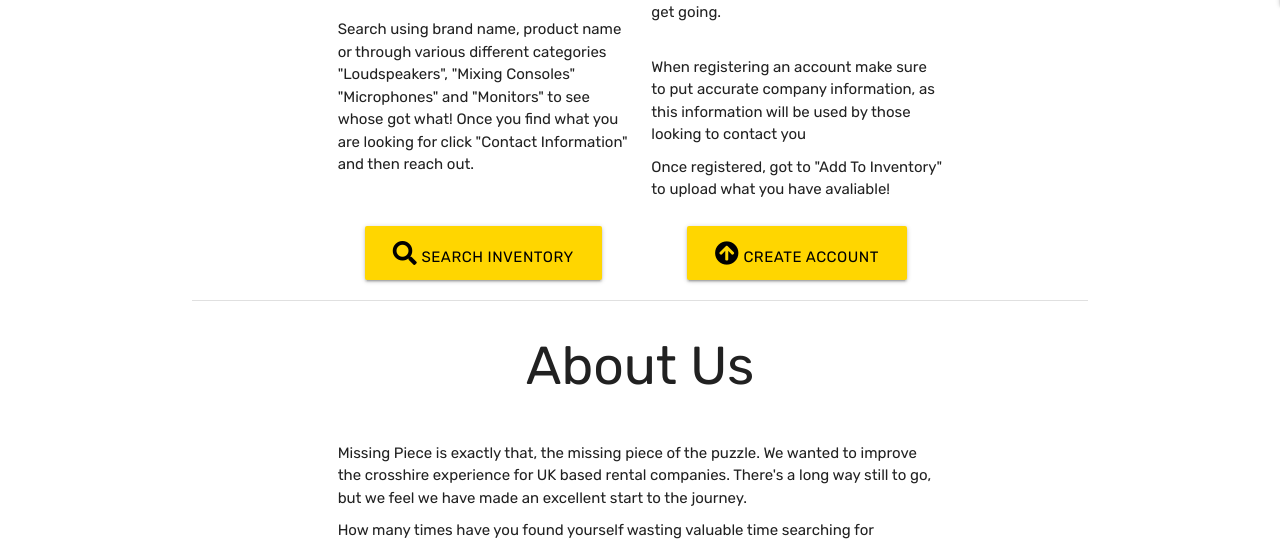
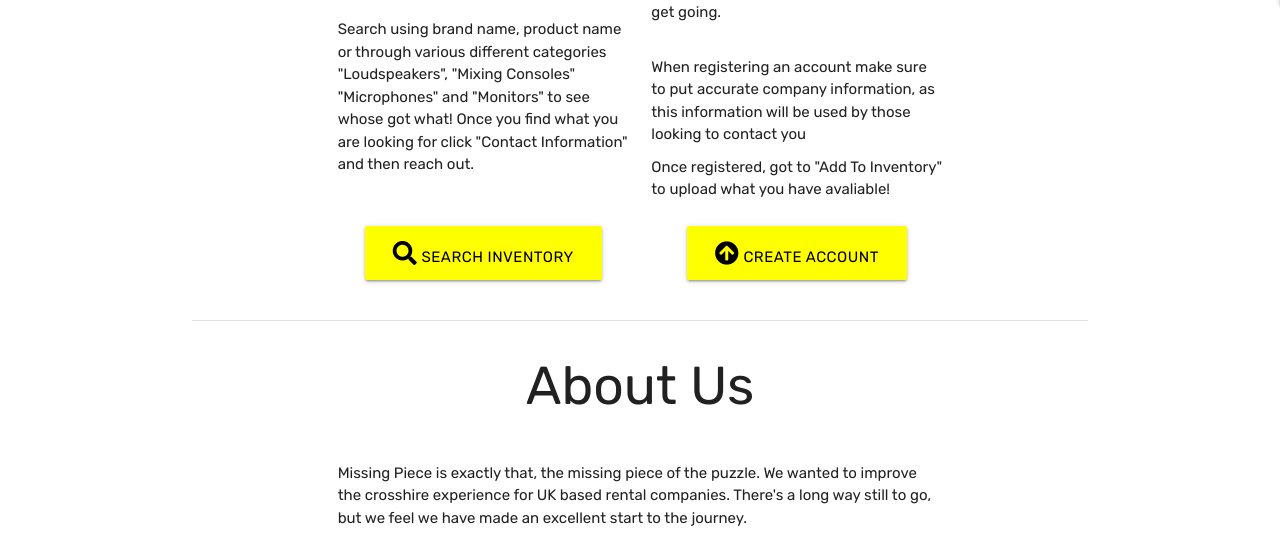
Before and after one commit to RvN-R/milestone-3-missingpiece, a Flask app: page / in a window 1280 px wide. Shown: the part 855-1395 px from the top of the page. Run offline with Flask 2, Linux system fonts and the light colour scheme; some libraries are stand-ins or nearby versions.

Commit message:
Changed shade of yellow for buttons

```diff
--- a/static/css/style.css
+++ b/static/css/style.css
@@ -99,7 +99,10 @@ nav ul a:hover{
 nav ul a:active{
     color: #96B0D1;
 }
-
+/*Index*/
+.index_button_row{
+    padding-bottom: 20px;
+}
 /*Footer*/
 
 .footer_icon{
--- a/templates/add_inventory.html
+++ b/templates/add_inventory.html
@@ -47,7 +47,7 @@
           <!--Submit Button-->
           <div class="row">
               <div class="col s12 center-align">
-                  <button type="submit" class="center-align waves-effect waves-light btn-large #ffe604 yellow accent-4 black-text text-darken-2">
+                  <button type="submit" class="center-align waves-effect waves-light btn-large #ffe604 yellow accent-2 black-text text-darken-2">
                       Add To Inventory
                   </button>
               </div>
--- a/templates/index.html
+++ b/templates/index.html
@@ -28,12 +28,12 @@
         </div>
     </section>
     <section class="container">
-        <div class="row">
+        <div class="row index_button_row">
             <div class="col s6 center-align">
-                <a class="center-align waves-effect waves-light btn-large #ffe604 yellow accent-4 black-text text-darken-2" href="{{ url_for('search_passive') }}"><i class="fas fa-search"></i> Search Inventory</i></a>
+                <a class="center-align waves-effect waves-light btn-large #ffe604 yellow accent-2 black-text text-darken-2" href="{{ url_for('search_passive') }}"><i class="fas fa-search"></i> Search Inventory</i></a>
             </div>
             <div class="col s6 center-align">
-                <a class="center-align waves-effect waves-light btn-large #ffe604 yellow accent-4 black-text text-darken-2" href="{{ url_for('register') }}"><i class="fas fa-arrow-circle-up"></i></i> Create Account</i></a>
+                <a class="center-align waves-effect waves-light btn-large #ffe604 yellow accent-2 black-text text-darken-2" href="{{ url_for('register') }}"><i class="fas fa-arrow-circle-up"></i></i> Create Account</i></a>
             </div>
         </div>
     </section>
```
Also changed, not shown: templates/my_inventory.html (+22 -7 lines).
